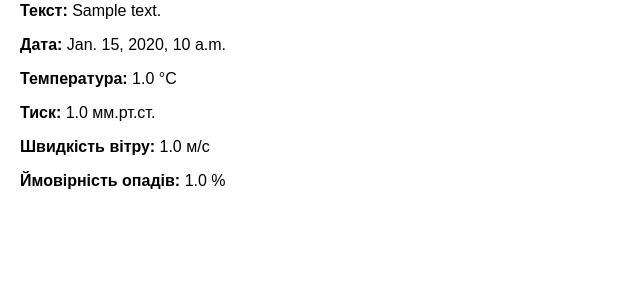
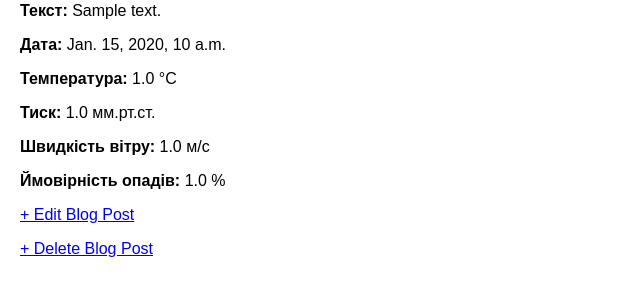
Before and after one commit to Didodoro/dj_vol.shy, a Django app: page /post/1/ in a window 1280 px wide. Shown: the part 178-478 px from the top of the page, without its empty margins (0-640 px from the left). Run offline with Django 5.2, Linux system fonts and the light colour scheme; tables that the repository leaves empty hold one stand-in row (values such as "Sample post").

Commit message:
almost finished kp06

```diff
--- a/kp05/blog/urls.py
+++ b/kp05/blog/urls.py
@@ -1,8 +1,10 @@
 from django.urls import path
-from .views import PostListView, PostDetailView, PostCreateView # Імпортуйте нове представлення
+from .views import PostListView, PostDetailView, PostCreateView,BlogUpdateView,BlogDeleteView
 
 urlpatterns = [
     path('', PostListView.as_view(), name='home'),
     path('post/<int:pk>/', PostDetailView.as_view(), name='post_detail'),
-    path('post/new/', PostCreateView.as_view(), name='post_new'), # Новий шлях
+    path('post/new/', PostCreateView.as_view(), name='post_new'),
+    path('post/<int:pk>/edit/', BlogUpdateView.as_view(),name='post_edit'),
+    path('post/<int:pk>/delete/', BlogDeleteView.as_view(),name='post_delete'),
 ]
--- a/kp05/blog/views.py
+++ b/kp05/blog/views.py
@@ -1,5 +1,6 @@
 from django.views.generic import ListView, DetailView
-from django.views.generic.edit import CreateView # Додайте цей імпорт
+from django.views.generic.edit import CreateView, UpdateView, DeleteView
+from django.urls import reverse_lazy
 from .models import Post
 
 class PostListView(ListView):
@@ -14,5 +15,15 @@ class PostDetailView(DetailView):
 class PostCreateView(CreateView):
     model = Post
     template_name = 'post_new.html'
-    # Вкажіть поля, які користувач має заповнити (без id та date, які заповнюються автоматично)
+
     fields = ['text', 'temperature', 'pressure', 'wind_speed', 'precipitation_prob']
+
+class BlogUpdateView(UpdateView):
+    model = Post
+    template_name = 'post_edit.html'
+    fields = ['text', 'temperature', 'pressure', 'wind_speed', 'precipitation_prob']
+
+class BlogDeleteView(DeleteView):
+    model = Post
+    template_name = 'post_delete.html'
+    success_url = reverse_lazy('home')
--- a/kp05/templates/post_detail.html
+++ b/kp05/templates/post_detail.html
@@ -10,4 +10,6 @@
     <p><strong>Швидкість вітру:</strong> {{ post.wind_speed }} м/с</p>
     <p><strong>Ймовірність опадів:</strong> {{ post.precipitation_prob }} %</p>
 </div>
+<p><a href="{% url 'post_edit' post.pk %}"> + Edit Blog Post</a></p>
+<p><a href="{% url 'post_delete' post.pk %}"> + Delete Blog Post</a></p>
 {% endblock content %}
```
Also changed, not shown: kp05/blog/tests.py (+20 -0 lines), kp05/templates/post_delete.html (+5 -9 lines).
